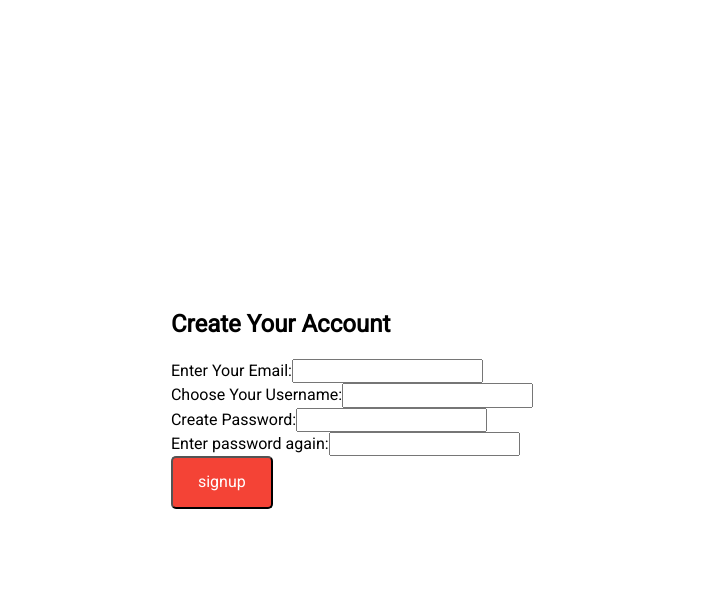
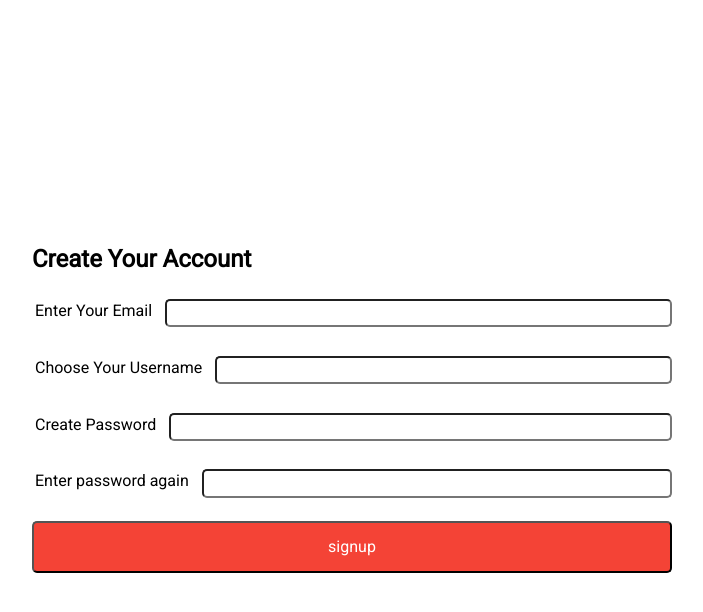
Before and after one commit to denislomakin/CSC-210-Project, a Flask app: page /signup in a window 1280 px wide. Shown: the top 612 px of the page, without its empty margins (288-991 px from the left). Run offline with Flask 2, Linux system fonts and the light colour scheme; some libraries are stand-ins or nearby versions.

Commit message:
Update CSS

```diff
--- a/Demos/Demo1/static/styles.css
+++ b/Demos/Demo1/static/styles.css
@@ -11,14 +11,35 @@ body {
   align-items:center;
   justify-content:center;
 }
+div.container {
+	width:50%;
+}
 .container {
-  max-width:90%;
   display:flex;
   flex-direction:column;
   justify-content:center;
 }
 .error {
   color: #ff0000;
+}
+.line {
+	display:flex;
+	justify-content:space-between;
+	margin:5px 0;
+}
+label {
+	margin-right:10px;
+	padding:3px;
+	display:inline-block;
+}
+input {
+	flex-grow:1;
+	text-align:right;
+	padding:3px;
+	border-radius:5px;
+}
+input[type='checkbox'] {
+	flex-grow:0;
 }
 
 a:link, a:visited, button {
--- a/Demos/Demo1/templates/signup.html
+++ b/Demos/Demo1/templates/signup.html
@@ -10,13 +10,13 @@
     </head>
     <body>
         <div class="container">
-            <form method="POST" action="/signup">
+            <form method="POST" action="/signup" class="container">
                 <h2>Create Your Account</h2>
                 {{ form.hidden_tag() }}
-                {{form.email.label}}:{{form.email()}} <br>
-                {{form.username.label}}:{{form.username()}} <br>
-                {{form.password.label}}:{{form.password()}} <br>
-                {{form.password2.label}}:{{form.password2()}}  <br>
+                <div class="line">{{form.email.label}}{{form.email()}}</div><br>
+                <div class="line">{{form.username.label}}{{form.username()}}</div><br>
+                <div class="line">{{form.password.label}}{{form.password()}}</div><br>
+                <div class="line">{{form.password2.label}}{{form.password2()}}</div><br>
               <button> signup</button>
             </form>
         {% with messages = get_flashed_messages() %}
--- a/Demos/Demo1/titleundecided.py
+++ b/Demos/Demo1/titleundecided.py
@@ -33,7 +33,7 @@ def load_user(user_id):
 class LoginForm(FlaskForm):
     username = StringField('Username:', validators=[InputRequired(), Length(min=4, max=64, message="Username must be between 4 and 64 characters long.")])
     password = PasswordField('Password:', validators=[InputRequired(), Length(min=8, max=128, message="Password must be between 8 and 128 characters long.")])
-    remember = BooleanField('remember me')
+    remember = BooleanField('Remember Me')
 
 class SignUpForm(FlaskForm):
     email = StringField('Enter Your Email', validators=[InputRequired(), Email(message='Invalid email'), Length(max=64, message="Email must be less than 64 characters.")])
```
Also changed, not shown: Demos/Demo1/templates/login.html (+4 -4 lines).
